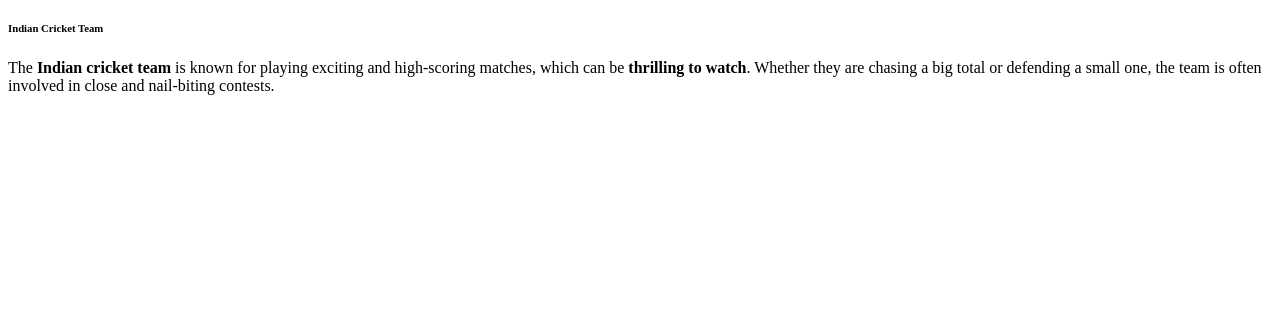
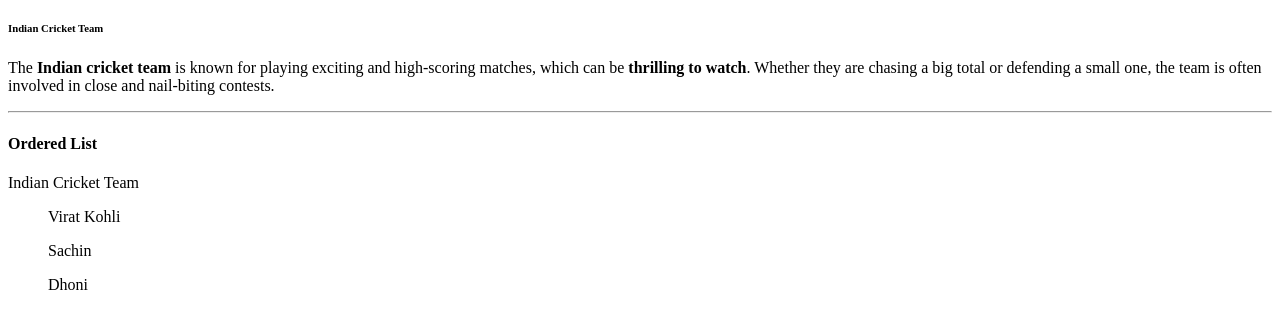
Before and after one commit to 44-563-Web-Apps-S23/44563-webapps-assignment-3-SaiKrishna-Koruprolu, a plain HTML site: page index.html in a window 1280 px wide. Shown: the part 61-390 px from the top of the page. Drawn offline with Linux system fonts and the light colour scheme.

Commit message:
committing the file after adding ordered list

```diff
--- a/index.html
+++ b/index.html
@@ -16,3 +16,11 @@
 <p>The <b>Indian cricket team</b> is known for playing exciting and high-scoring matches,
     which can be <b>thrilling to watch</b>. Whether they are chasing a big total or defending a small one,
      the team is often involved in close and nail-biting contests.</p>
+
+     <hr>
+
+<h4>Ordered List</h4>
+Indian Cricket Team
+<ol>Virat Kohli</ol>
+<ol>Sachin</ol>
+ <ol>Dhoni</ol>
```
